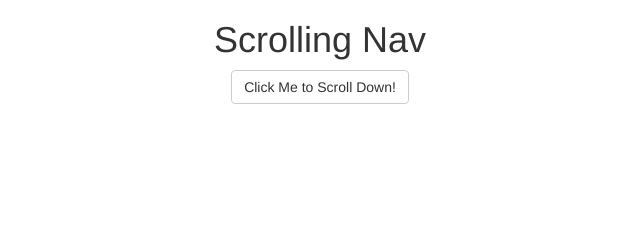
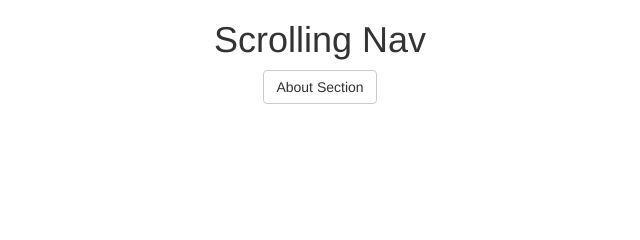
Before and after one commit to kirtansakariya/kirtansakariya.github.io, a website: page index.html in a window 1280 px wide. Shown: the part 150-390 px from the top of the page, 320-960 px from the left. Drawn offline with Linux system fonts and the light colour scheme.

Commit message:
updated button

```diff
--- a/index.html
+++ b/index.html
@@ -73,7 +73,7 @@
                 <div class="col-lg-12">
                     <h1>Scrolling Nav</h1>
                     <p></p>
-                    <a class="btn btn-default page-scroll" href="#about">Click Me to Scroll Down!</a>
+                    <a class="btn btn-default page-scroll" href="#about">About Section</a>
                 </div>
             </div>
         </div>
```
